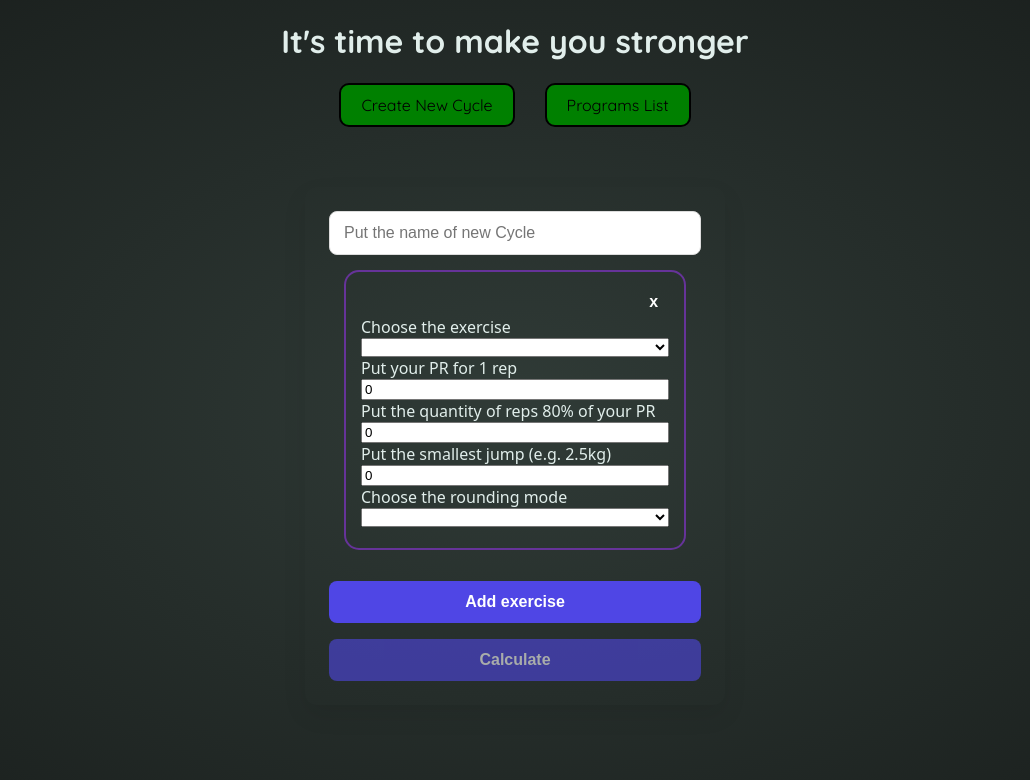
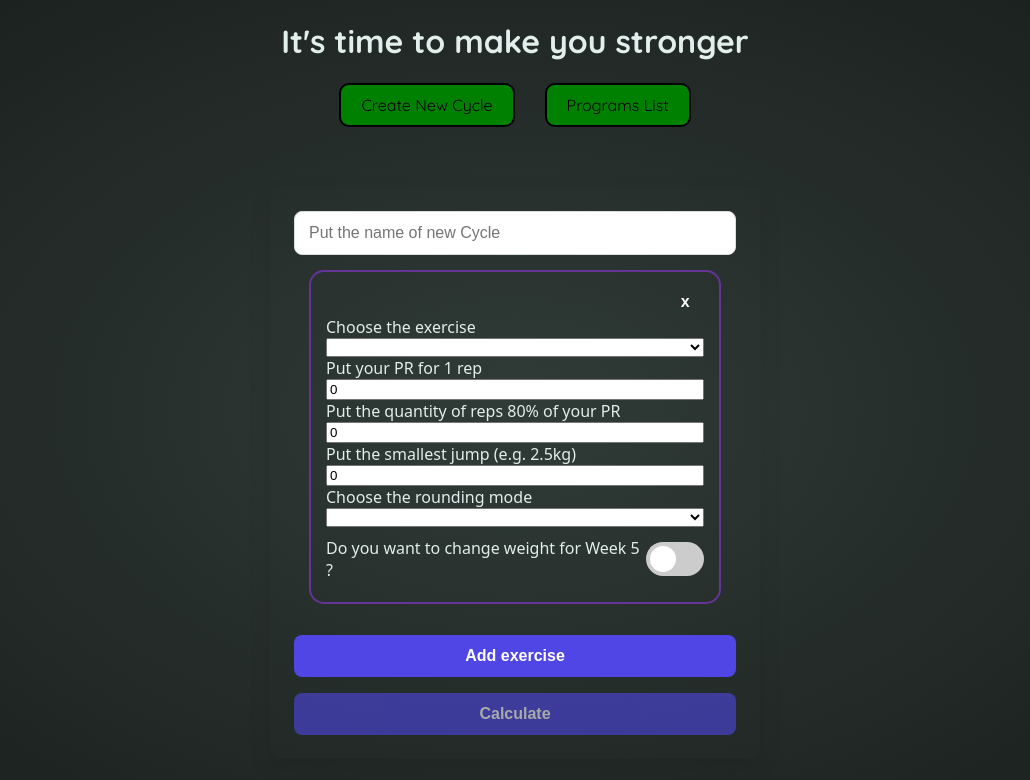
Before and after one commit to dmytro-avramenko94/strength-cycle-calculator, an Angular app: page /create in a window 1280 px wide. Shown: the top 780 px of the page, without its empty margins (125-1155 px from the left). Built offline with nearby package versions, Linux system fonts and the light colour scheme.

Commit message:
KAN-8 (finished)

```diff
--- a/src/app/create-cycle/create-cycle.component.css
+++ b/src/app/create-cycle/create-cycle.component.css
@@ -1,5 +1,5 @@
 .form-container {
-  max-width: 420px;
+  max-width: 490px;
   margin: 60px auto;
   padding: 24px;
   border-radius: 12px;
@@ -83,3 +83,64 @@ button:disabled {
   padding: 5px;
   background-color: transparent;
 }
+
+.switch {
+  position: relative;
+  display: inline-block;
+  width: 60px;
+  height: 34px;
+}
+
+.slider {
+  position: absolute;
+  cursor: pointer;
+  top: 0;
+  left: 0;
+  right: 0;
+  bottom: 0;
+  background-color: #ccc;
+  -webkit-transition: .4s;
+  transition: .4s;
+}
+
+.slider:before {
+  position: absolute;
+  content: "";
+  height: 26px;
+  width: 26px;
+  left: 4px;
+  bottom: 4px;
+  background-color: white;
+  -webkit-transition: .4s;
+  transition: .4s;
+}
+
+input:checked + .slider {
+  background-color: #2196F3;
+}
+
+input:focus + .slider {
+  box-shadow: 0 0 1px #2196F3;
+}
+
+input:checked + .slider:before {
+  -webkit-transform: translateX(26px);
+  -ms-transform: translateX(26px);
+  transform: translateX(26px);
+}
+
+/* Rounded sliders */
+.slider.round {
+  border-radius: 34px;
+}
+
+.slider.round:before {
+  border-radius: 50%;
+}
+
+.exercise-own-week5 {
+  display: flex;
+  align-items: center;
+  margin-top: 10px;
+  gap: 5px;
+}
--- a/src/app/create-cycle/create-cycle.component.html
+++ b/src/app/create-cycle/create-cycle.component.html
@@ -55,6 +55,18 @@
                 class="exercise-week5-suggest">
                   Suggest for week 5 (5x5): {{ week5Suggested[exerciseIndex] }}
                 </div>
+                <div class="exercise-own-week5">
+                  <span>Do you want to change weight for Week 5 ?</span>
+                  <label class="switch">
+                    <input type="checkbox" (change)="isUseOwnWeek5Weight($event)">
+                    <span class="slider round"></span>
+                  </label>
+                </div>
+                <div *ngIf="desiredWeek5Checked"
+                class="exercise-desired-week5 input-container">
+                  <label for="exercise-desired-week5">Put the desired weight for Week 5</label>
+                  <input name="exercise-desired-week5" formControlName="desiredWeek5" type="number"  />
+                </div>
               </div>
               <div class="error">
                 <div *ngIf="exercise.controls.exerciseName.touched && exercise.controls.exerciseName.hasError('required')">
@@ -84,6 +96,9 @@
                 <div *ngIf="exercise.controls.roundingMode.touched && exercise.controls.roundingMode.hasError('required')">
                   Rounding mode field is required
                 </div>
+                <div *ngIf="exercise.controls.desiredWeek5.touched && exercise.controls.desiredWeek5.hasError('required')">
+                  If you want to change the weight for Week 5, please put the weight
+                </div>
               </div>
             </div>
       }
--- a/src/app/create-cycle/create-cycle.component.ts
+++ b/src/app/create-cycle/create-cycle.component.ts
@@ -11,6 +11,7 @@ type FormExercise = FormGroup<{
   exerciseQty80: FormControl<number>
   smallestJump: FormControl<number>
   roundingMode: FormControl<string>
+  desiredWeek5: FormControl<number>
 }>
 
 type inputForm = FormGroup<{
@@ -23,7 +24,8 @@ type Exercise = {
   exercisePr: number,
   exerciseQty80: number,
   smallestJump: number,
-  roundingMode: string
+  roundingMode: string,
+  desiredWeek5: number
 }
 
 
@@ -67,7 +69,8 @@ export class CreateCycleComponent {
       exercisePr: [0, {validators: [Validators.required, Validators.min(1)]}],
       exerciseQty80: [0, {validators: [Validators.required, Validators.min(1), Validators.max(20)]}],
       smallestJump: [0, {validators: [Validators.required, Validators.min(1)]}],
-      roundingMode: ['', Validators.required]
+      roundingMode: ['', Validators.required],
+      desiredWeek5: [0, {validators: [Validators.required]}]
     })
   }
 
@@ -108,4 +111,15 @@ export class CreateCycleComponent {
       return exercise.exerciseName
     })
   }
+
+  desiredWeek5Checked = false;
+
+  isUseOwnWeek5Weight(event: Event) {
+    const isChecked = (event.target as HTMLInputElement).checked
+    if (isChecked) {
+      this.desiredWeek5Checked = true
+    } else {
+      this.desiredWeek5Checked = false
+    }
+  }
 }
```
